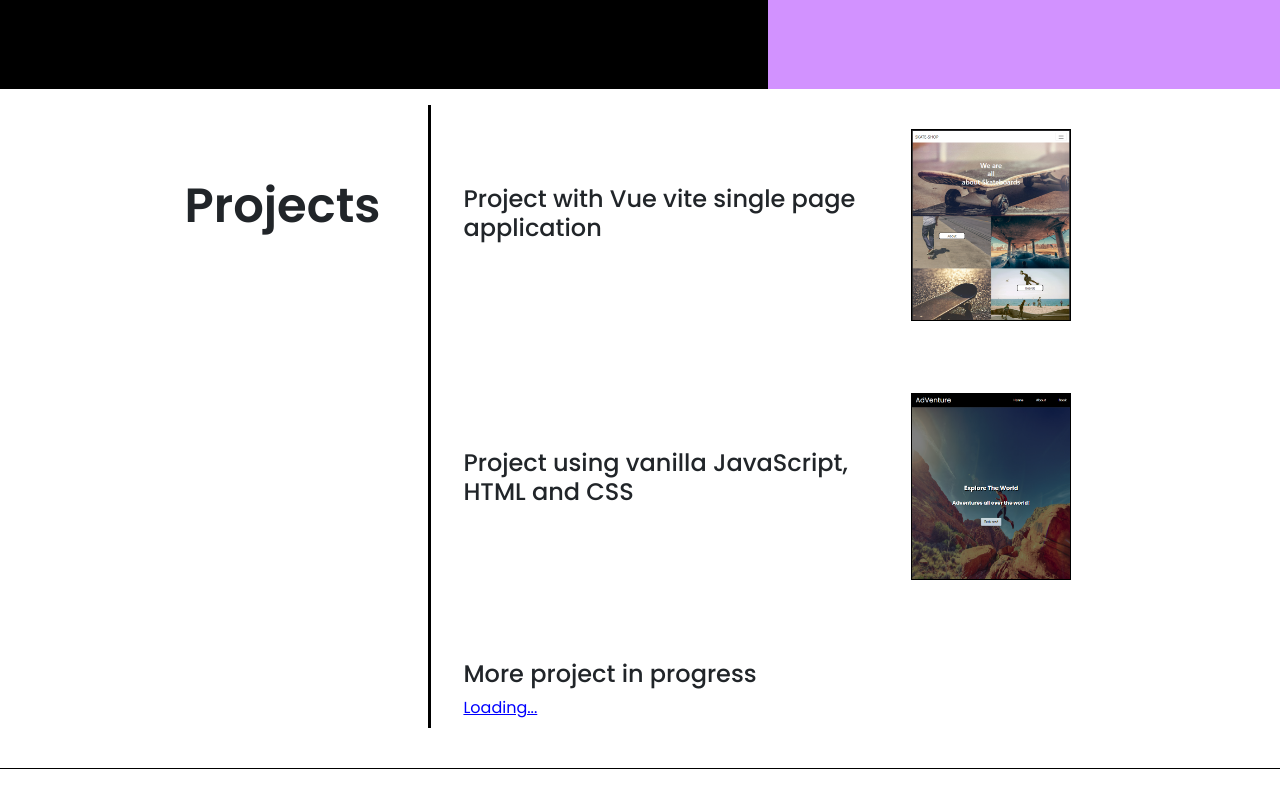
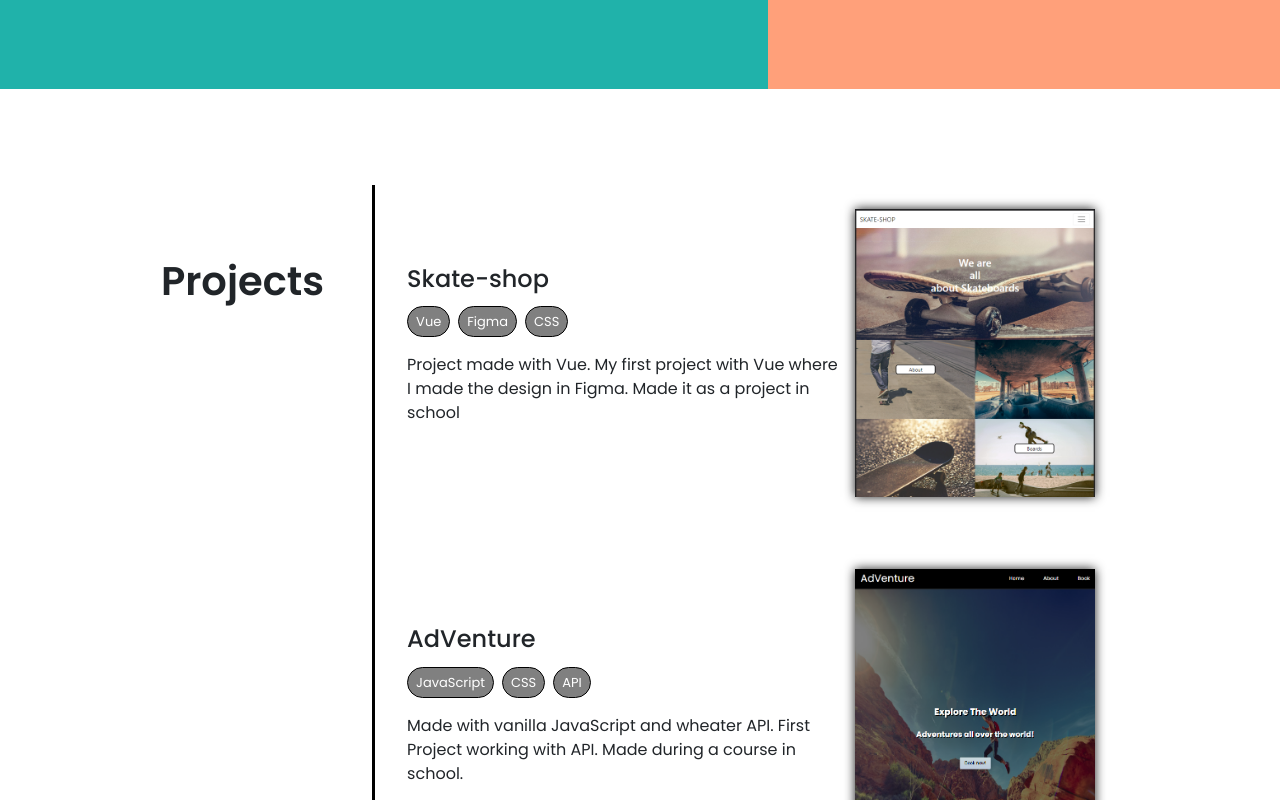
Before and after one commit to AlexanderAvernas/portfolio, a Next.js app: page / in a window 1280 px wide. Shown: the part 760-1560 px from the top of the page. Built offline with nearby package versions, Linux system fonts and the light colour scheme.

Commit message:
Added shadow to projects

```diff
--- a/components/Hero.js
+++ b/components/Hero.js
@@ -55,7 +55,7 @@ const BigContainer = styled.div`
 `
 
 const HeroContainer = styled.div`
-    background-color: black;
+    background-color: lightseagreen;
     height: 55vh;
     display: flex;
     align-items: center;
@@ -90,7 +90,7 @@ const Thirdheader = styled.h4`
 const HeaderContainer = styled.div``
 
 const HeroRightContainer = styled.div`
-    background-color: rgba(210, 146, 255);
+    background-color: lightsalmon;
     height: 35vh;
     display: flex;
     justify-content: center;
@@ -123,7 +123,7 @@ const HeroImage = styled.img`
     border-radius: 50%;
 
     @media (min-width: 769px) {
-        width: 12rem;
+        width: 10rem;
         right: 10.2vw;
         top: -1rem;
     }
--- a/components/Prodjects.js
+++ b/components/Prodjects.js
@@ -19,10 +19,25 @@ function Prodjects(props) {
             <ProjectContainer>
                 <ProjectTextContainer>
                     <ProdjectInfo>{props.info}</ProdjectInfo>
-                    <ProjectLink href={props.link}>{props.link}</ProjectLink>
+                    <SkillContainer>
+                    {props.skills.map((skill, index) => (
+                            <Skill key={index}>{skill}</Skill>
+                        ))}
+                    </SkillContainer>
+                    <ProjectLink>{props.link}</ProjectLink>
                 </ProjectTextContainer>
                 <ProjectImageContainer>
-                    <ImageProdject src={props.image} alt="JavaScript project" />
+                    <a
+                        href={props.projectLink}
+                        target="_blank"
+                        rel="noopener noreferrer"
+                    >
+                        <ImageProdject
+                            href={props.projectLink}
+                            src={props.image}
+                            alt="JavaScript project"
+                        />
+                    </a>
                 </ProjectImageContainer>
             </ProjectContainer>
         </motion.div>
@@ -56,10 +71,33 @@ const ProjectImageContainer = styled.div`
 
 const ProdjectInfo = styled.h4``
 
-const ProjectLink = styled.a``
+const SkillContainer = styled.div `
+display: flex;
+margin-top: 0.8rem;
+`
+
+const Skill = styled.p`
+border: 1px solid black;
+padding: 0.3rem 0.5rem;
+border-radius: 1rem;
+font-size: small;
+margin-right: 0.5rem;
+background-color: grey;
+color: white;
+`
+
+const ProjectLink = styled.p``
 
 const ImageProdject = styled.img`
-    width: 10rem;
+    width: 15rem;
     margin-top: 0.5rem;
-    border: 1.5px solid black;
+    border: 0px solid black;
+    transition: transform 0.3s ease;
+    box-shadow: 0px 0px 10px rgba(0, 0, 0, 0.9);
+
+    /* Add hover effect */
+    &:hover {
+        transform: scale(1.05); /* Makes the image slightly bigger */
+         /* Adds a shadow on hover */
+    }
 `
--- a/pages/index.js
+++ b/pages/index.js
@@ -1,43 +1,53 @@
 import Hero from '@/components/Hero'
-import HeroNew from '@/components/HeroNew';
+import HeroNew from '@/components/HeroNew'
 import Prodjects from '@/components/Prodjects'
-import { motion } from 'framer-motion';
-import { useInView } from 'react-intersection-observer';
+import { motion } from 'framer-motion'
+import { useInView } from 'react-intersection-observer'
 
 export default function Home() {
-
     const { ref, inView } = useInView({
         triggerOnce: true, // The animation will trigger only once when the component comes into view
-        threshold: 0.2, // Percentage of the component visible to trigger the animation
-      });
+        threshold: 0.2 // Percentage of the component visible to trigger the animation
+    })
 
     return (
         <>
             <Hero />
             {/* <HeroNew/> */}
-            <div className='projectContainer'>
-            <h1 className='prodjectHeader'>Projects</h1>
-            <div className='ProjectInfocontainer'>
+            <div className="projectContainer">
+                <h1 className="prodjectHeader">Projects</h1>
+                <div className="ProjectInfocontainer">
                     <Prodjects
                         image="images/Vue.png"
-            info="Project with Vue vite single page application"
-            link=""/>
+                        info="Skate-shop"
+                        skills={["Vue", "Figma", "CSS"]}
+                        link="Project made with Vue. My first project with Vue where I made the design in Figma. Made it as a project in school"
+                        projectLink="https://alexanderavernas.github.io/Skate-vue-gh/"
+                    />
                     <Prodjects
                         image="images/JS.png"
-            info="Project using vanilla JavaScript, HTML and CSS"
-            link=""/>
+                        info="AdVenture"
+                        skills={["JavaScript", "CSS", "API"]}
+                        link="Made with vanilla JavaScript and wheater API. First Project working with API. Made during a course in school."
+                        projectLink="https://alexanderavernas.github.io/Js-Adventure-gh/"
+                    />
+
                     <motion.div
                         ref={ref}
                         initial={{ opacity: 0, x: 100 }}
-            animate={{ opacity: inView ? 1 : 0, x: inView ? 0 : 100 }} // Change opacity and x position based on inView
+                        animate={{
+                            opacity: inView ? 1 : 0,
+                            x: inView ? 0 : 100
+                        }} // Change opacity and x position based on inView
                         transition={{ duration: 0.75 }}
                     >
-            <h4 className='prodjectProgress'>More project in progress</h4>
-            <p className='prodjectLoading'>Loading...</p>
+                        <h4 className="prodjectProgress">
+                            More project in progress
+                        </h4>
+                        <p className="prodjectLoading">Loading...</p>
                     </motion.div>
                 </div>
             </div>
-
         </>
     )
 }
--- a/styles/globals.css
+++ b/styles/globals.css
@@ -95,6 +95,7 @@ body {
         display: flex;
         flex-direction: row;
         justify-content: center;
+        margin: 5rem 0rem;
     }
   }
 
@@ -108,6 +109,7 @@ body {
         padding-right: 3rem;
         padding-top: 4.5rem;
         border-right: 3px solid black;
+        font-size: 2.5rem;
         /* margin-left: 4rem;
         margin-right: 4rem;
         margin-top: 4rem; */
```
Lines whose indentation alone changed are shown as unchanged.
